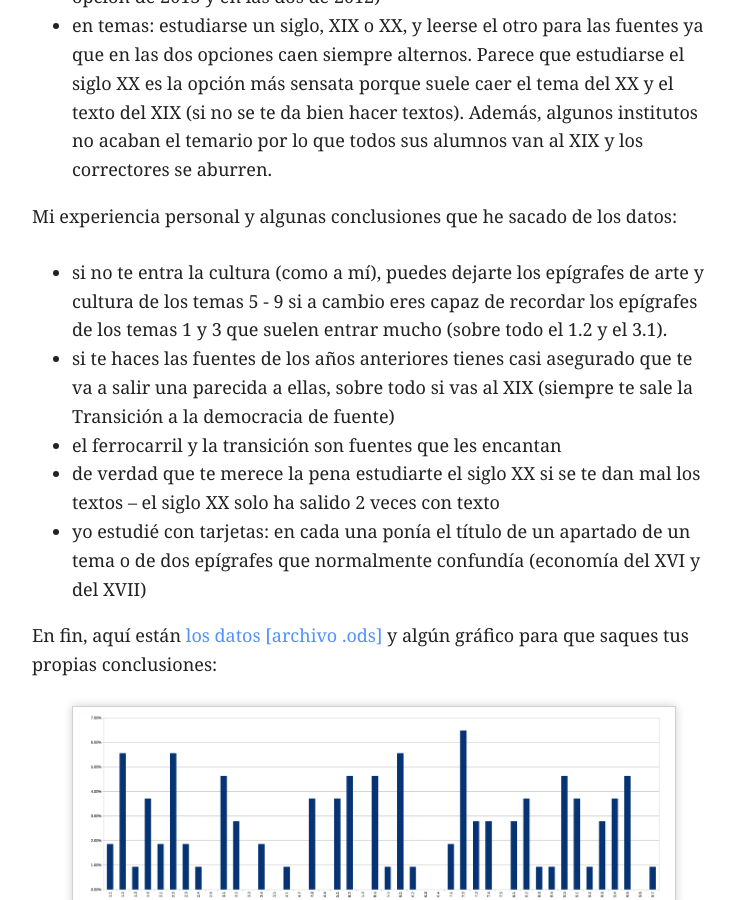
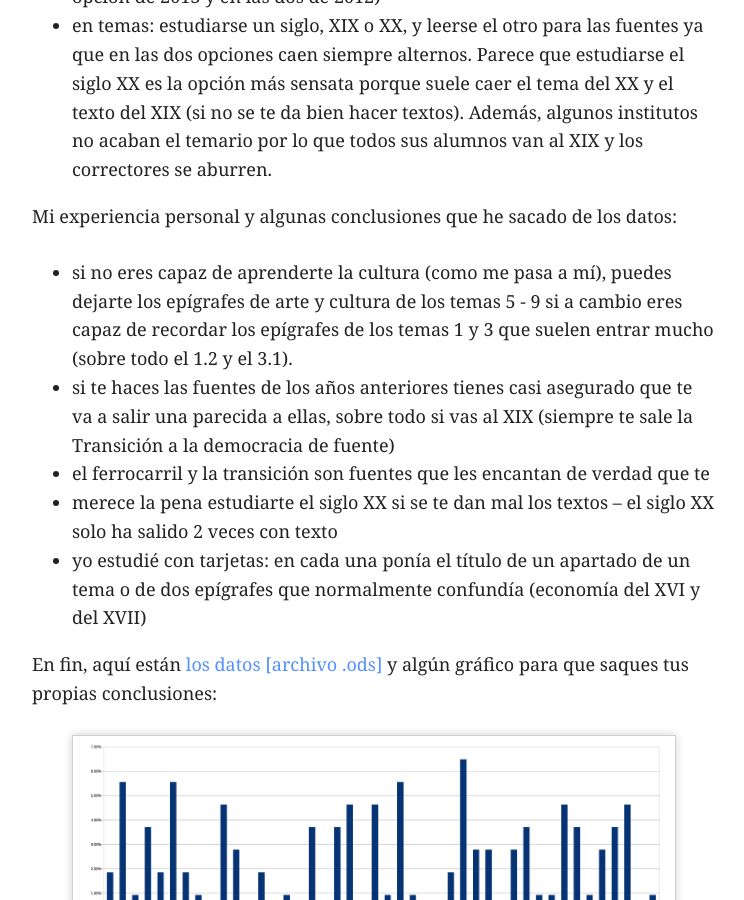
Before and after one commit to knifecake/interwebs, a Jekyll site: the page built from _posts/2016-06-10-estadisticas-selectividad.md, in a window 1280 px wide and 900 px high, scrolled down 796 px. Shown: the whole window, without its empty margins (194-938 px from the left). Built offline with Jekyll 4.4.1, drawn with Linux system fonts in a browser that asks for light colours; a script that is not in the unit is left out.

Commit message:
Clarificar las estadísticas de PAU.

```diff
--- a/_posts/2016-06-10-estadisticas-selectividad.md
+++ b/_posts/2016-06-10-estadisticas-selectividad.md
@@ -23,20 +23,21 @@ El consejo para este examen suele ser:
 
 Mi experiencia personal y algunas conclusiones que he sacado de los datos:
 
-* si no te entra la cultura (como a mí), puedes dejarte los epígrafes de arte y
-    cultura de los temas 5 - 9 si a cambio eres capaz de recordar los epígrafes
-    de los temas 1 y 3 que suelen entrar mucho (sobre todo el 1.2 y el 3.1).
+* si no eres capaz de aprenderte la cultura (como me pasa a mí), puedes dejarte
+  los epígrafes de arte y cultura de los temas 5 - 9 si a cambio eres capaz de
+  recordar los epígrafes de los temas 1 y 3 que suelen entrar mucho (sobre todo el 1.2 y el 3.1).
 * si te haces las fuentes de los años anteriores tienes casi asegurado que te va
-    a salir una parecida a ellas, sobre todo si vas al XIX (siempre te sale la
-    Transición a la democracia de fuente)
-* el ferrocarril y la transición son fuentes que les encantan
-* de verdad que te merece la pena estudiarte el siglo XX si se te dan mal los
-    textos – el siglo XX solo ha salido 2 veces con texto
+  a salir una parecida a ellas, sobre todo si vas al XIX (siempre te sale la
+  Transición a la democracia de fuente)
+* el ferrocarril y la transición son fuentes que les encantan de verdad que te
+* merece la pena estudiarte el siglo XX si se te dan mal los
+  textos – el siglo XX solo ha salido 2 veces con texto
 * yo estudié con tarjetas: en cada una ponía el título de un apartado de un tema
-    o de dos epígrafes que normalmente confundía (economía del XVI y del XVII)
+  o de dos epígrafes que normalmente confundía (economía del XVI y del XVII)
 
-En fin, aquí están [los datos [archivo .ods]](/docs/2016/estadisticas-pau-he.ods) y algún
-gráfico para que saques tus propias conclusiones:
+En fin, aquí están [los datos [archivo
+.ods]](/docs/2016/estadisticas-pau-he.ods) y algún gráfico para que saques tus
+propias conclusiones:
 
 <figure>
   <a href="/img/posts/2016/prevalencia-epigrafes.png">
```
